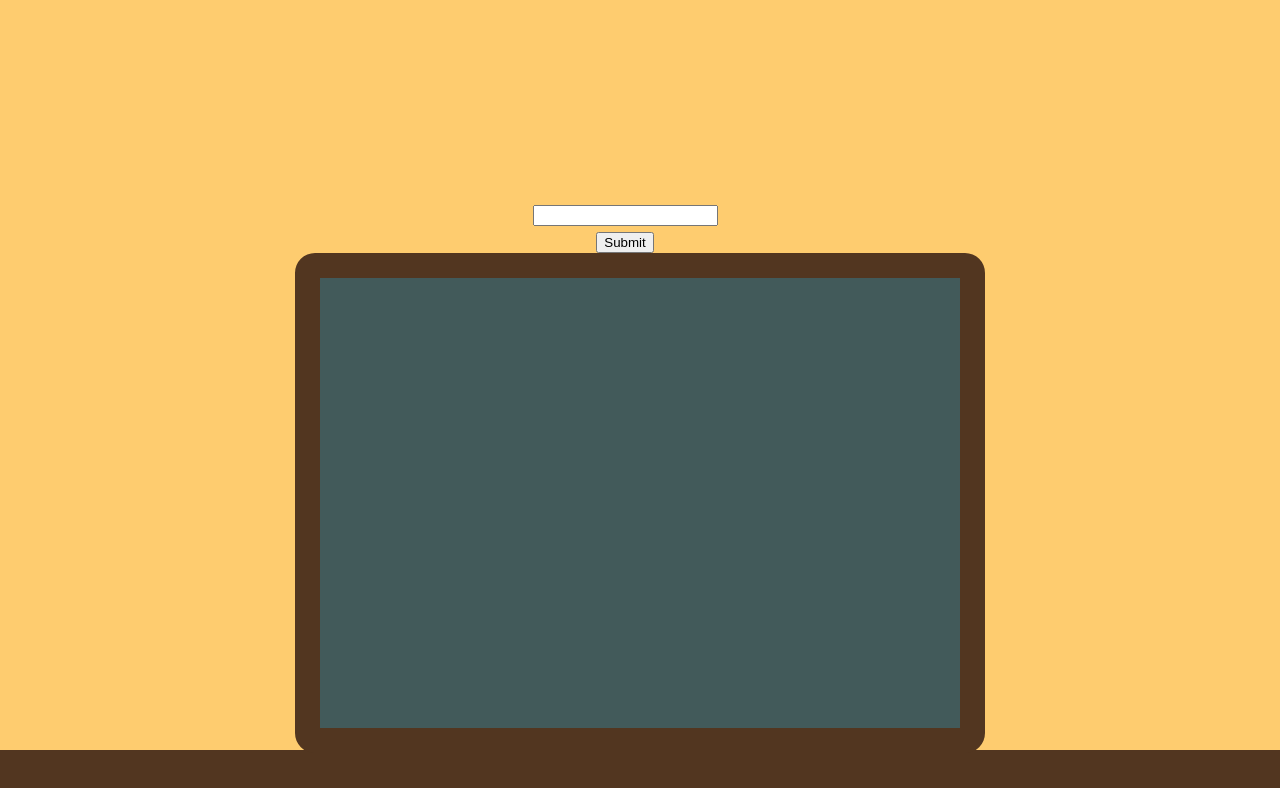
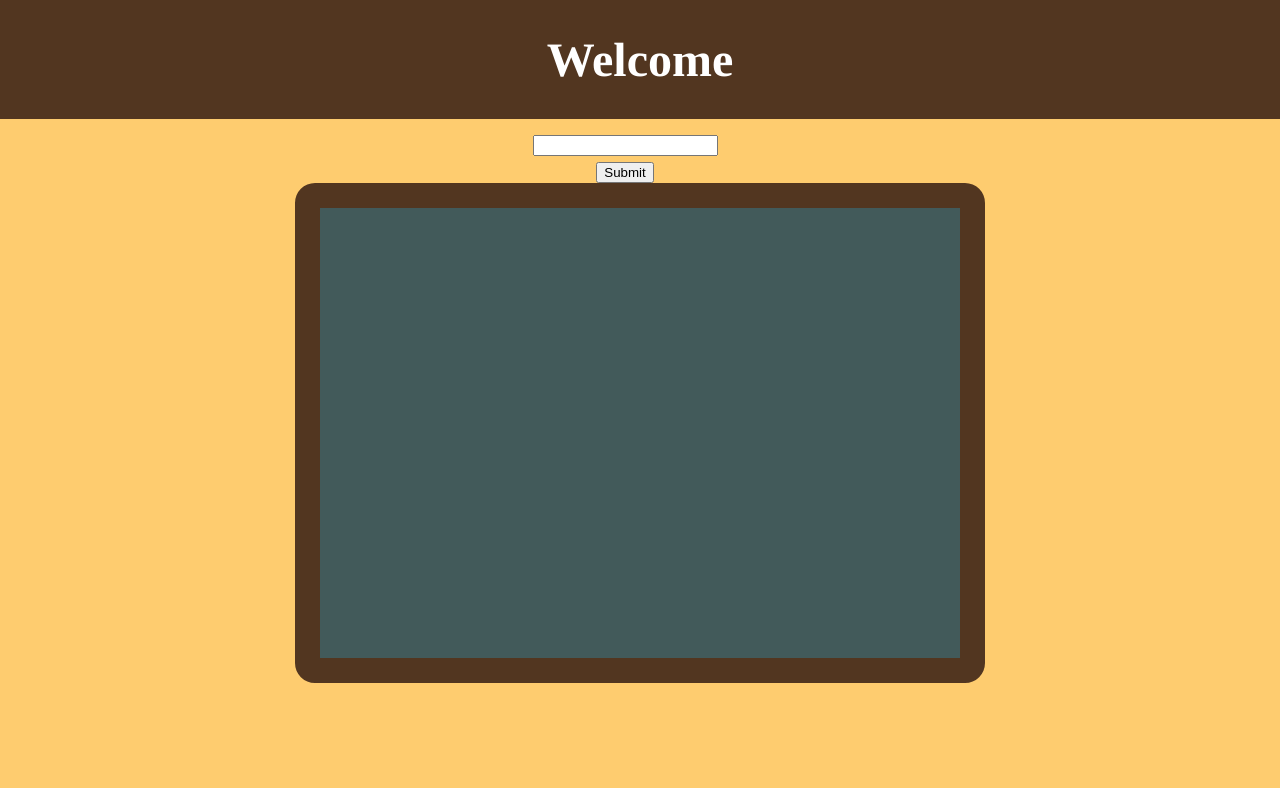
Before and after one commit to darushanov02/multiplicationtable, a plain HTML site: page index.html in a window 1280 px wide. Drawn offline with Linux system fonts and the light colour scheme; a web font is replaced by a local one.

Commit message:
update index

```diff
--- a/index.html
+++ b/index.html
@@ -2,12 +2,13 @@
 <!DOCTYPE html>
 <html>
   <head>
-    <title>Bullseye! Tutoring</title>
+    <title>Multiplication Table</title>
     <link rel="stylesheet" href="style.css" />
   </head>
   <body>
+    <h1>Welcome</h1>
     <section id="page2">
-      <h1>Bullseye</h1>
+
       <img src="images/teacher.png" id="teacher2" alt="" />
 
       <input type="number" id="number" /><br>
--- a/script.js
+++ b/script.js
@@ -6,6 +6,6 @@ var getData = document.getElementById("number").value;
 var putData = document.getElementById("blackboard");
 var i, temp;
 for (i=1; i<10; i++) {
-    putData.innerHTML+= getData + "X" + i + "=" + getData * 1 + "<br>";
+    putData.innerHTML+= getData + "X" + i + "=" + getData * i + "<br>";
 }
 }
--- a/style.css
+++ b/style.css
@@ -9,15 +9,7 @@ body {
     text-align: center;}
 
 
-h1 {
-	background-image: url('../images/bullseye-logo.png');
-	background-repeat: no-repeat;
-	text-indent: 100%;
-	white-space: nowrap;
-	overflow: hidden;
-	height: 109px;
-	width: 643px;
-	margin: 40px auto;}
+
 
 #teacher {
 	float:right;
```
